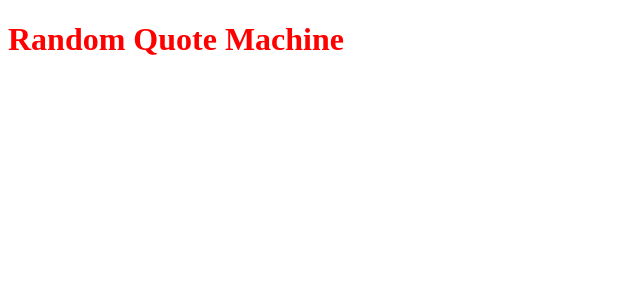
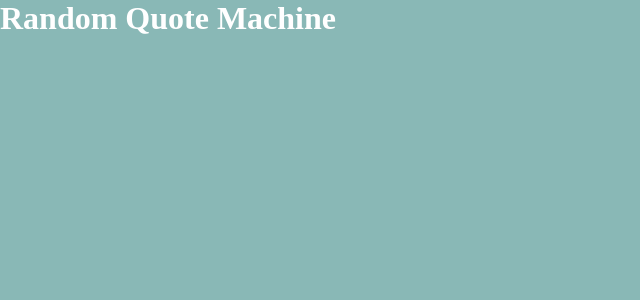
Before and after one commit to N-Nikolaev/FCC--React-1, a React (Vite) app: page / in a window 1280 px wide. Shown: the top 300 px of the page, without its empty margins (0-640 px from the left). Built offline with nearby package versions, Linux system fonts and the light colour scheme.

Commit message:
Basic styling

```diff
--- a/src/scss/index.scss
+++ b/src/scss/index.scss
@@ -1,5 +1,20 @@
-$danger: red;
 
-h1 {
-    color: $danger;
+// Colors
+
+$bg-1: hsl(177, 25%, 63%);
+
+// Reset
+
+* {
+    margin: 0;
+    padding: 0;
+    box-sizing: border-box;
 }
+
+body {
+    background-color: $bg-1;
+}
+
+.App {
+    color: white;  // Temp styling
+}
```
